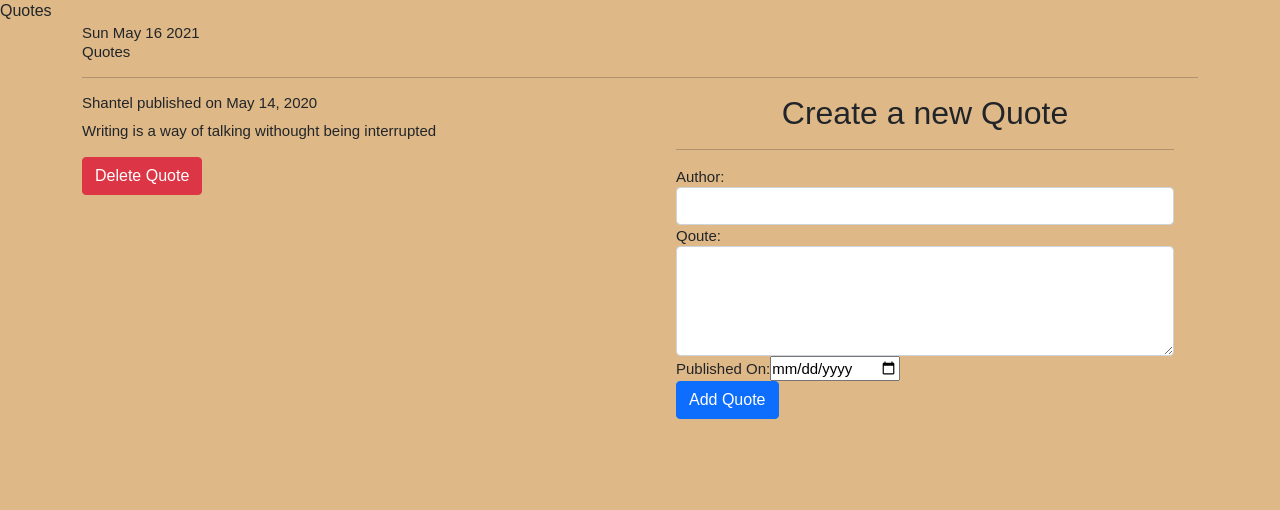
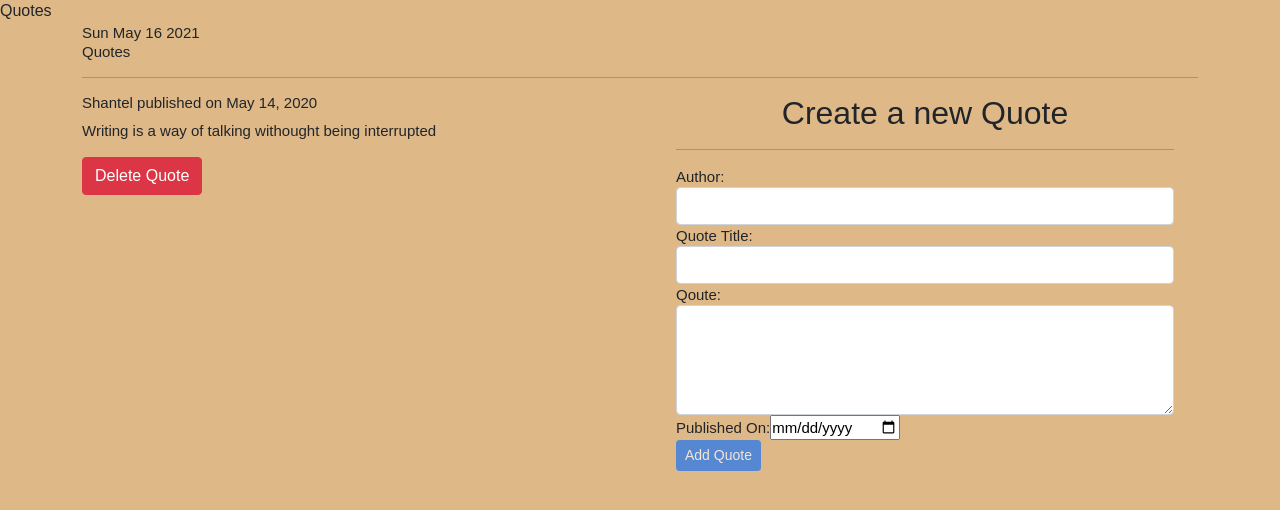
Before and after one commit to 299hannah/Quotes, an Angular app: page / in a window 1280 px wide. Shown: the top 510 px of the page. Built offline with nearby package versions, Linux system fonts and the light colour scheme.

Commit message:
added form

```diff
--- a/src/app/form-quote/form-quote.component.html
+++ b/src/app/form-quote/form-quote.component.html
@@ -6,24 +6,28 @@
     <div class="form-group">
 
       <label for="name">Author:</label>
-        <input type="text" class="form-control" id="name" [(ngModel)]="newQuote.author" name="name" #name='ngModel' required>
+      <input type="text" class="form-control" id="name" [(ngModel)]="newQuote.author" name="name" #name='ngModel'
+        required>
       <div [hidden]="name.valid || name.pristine" class="alert alert-danger">
         <p>Name is required</p>
       </div>
+
     </div>
 
-      <!-- <div class="form-group">
+    <div class="form-group">
 
-            <label for="name">Quote:</label>
-            <input type="text" class="form-control" id="name" [(ngModel)]="newQuote.name" name="name" #name='ngModel' required>
+      <label for="name">Quote Title:</label>
+      <input type="text" class="form-control" id="name" [(ngModel)]="newQuote.name" name="name" #name='ngModel'
+        required>
       <div [hidden]="name.valid || name.pristine" class="alert alert-danger">
         <p>Quote name is required</p>
       </div>
-        </div> -->
+    </div>
     <div class="form-group">
 
       <label for="description">Qoute:</label>
-            <textarea class="form-control" id="description" rows="4" [(ngModel)]="newQuote.description" name="description" #description="ngModel" required></textarea>
+      <textarea class="form-control" id="description" rows="4" [(ngModel)]="newQuote.description" name="description"
+        #description="ngModel" required></textarea>
       <div [hidden]="description.valid || description.pristine" class="alert alert-danger">
         <p>Description is required</p>
       </div>
@@ -31,13 +35,14 @@
     <div class="form-group">
 
       <label for="complete">Published On:</label>
-            <input type='date' id="complete" [(ngModel)]="newQuote.publishedDate" name="publishedDate" #publishedDate="ngModel" required>
+      <input type='date' id="complete" [(ngModel)]="newQuote.publishedDate" name="publishedDate"
+        #publishedDate="ngModel" required>
       <div [hidden]="publishedDate.valid || publishedDate.pristine" class="alert alert-danger">
         <p>Date is required</p>
       </div>
     </div>
+    <button type="submit" class="btn btn-sm btn-primary" [disabled]="!quoteForm.valid">Add Quote</button>
 
-        <button  type="submit" class="btn btn-primary">Add Quote</button>
 
   </form>
 </div>
```
Lines whose indentation alone changed are shown as unchanged.
